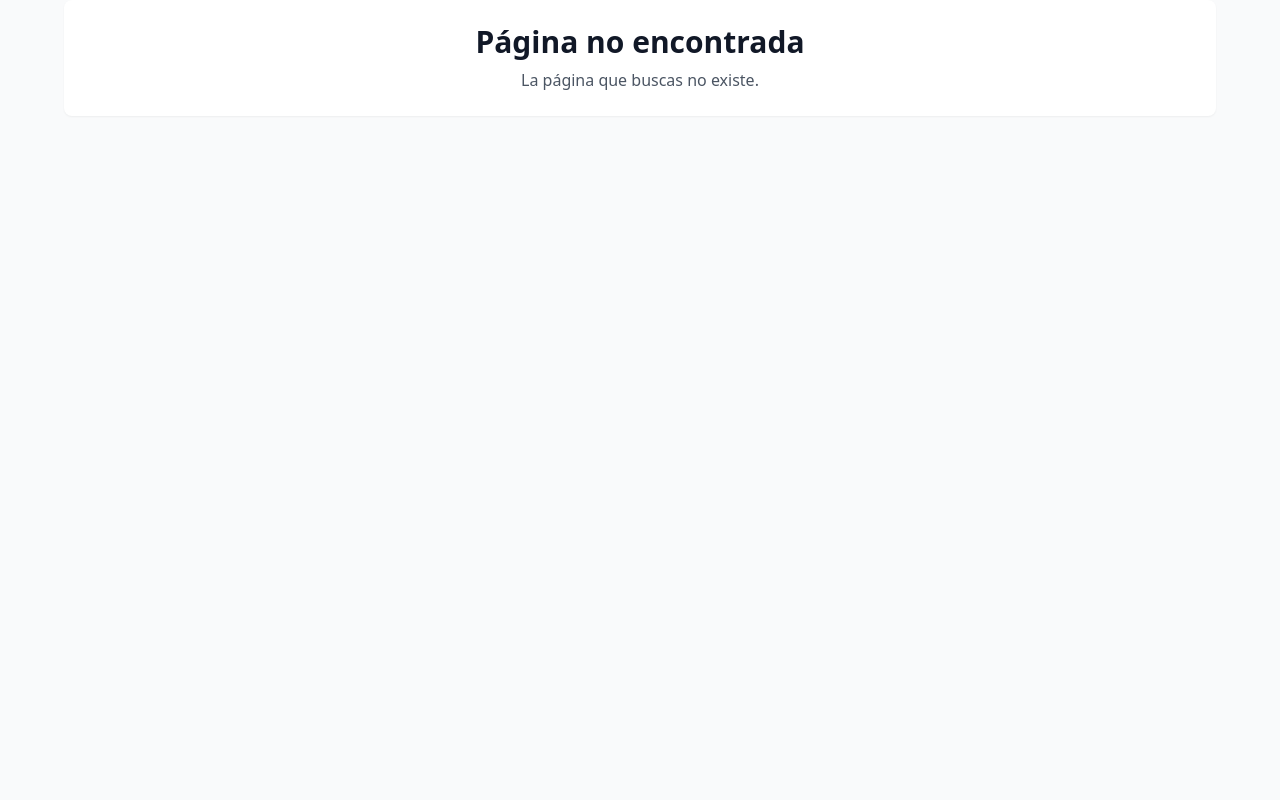
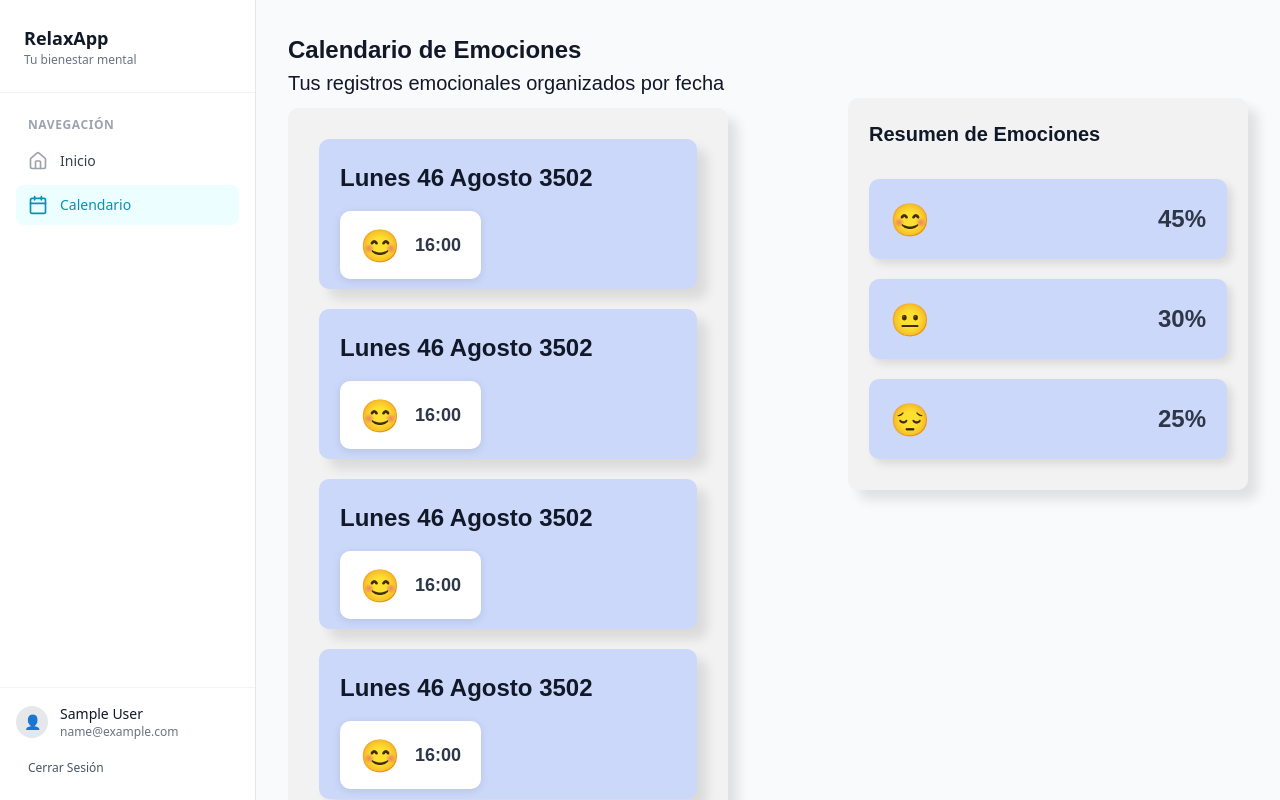
Before and after one commit to DarielMorua/Relax-Web, a React (Vite) app: page /calendario in a window 1280 px wide. Built offline with nearby package versions, Linux system fonts and the light colour scheme; sample sign-in values are in the browser's storage.

Commit message:
Se hace pantalla Calendario

```diff
--- a/src/App.jsx
+++ b/src/App.jsx
@@ -4,6 +4,7 @@ import Layout from "./components/Layout.jsx";
 import ProtectedRoute from "./Auth/ProtectedRoute";
 import Home from "./pages/Home.jsx";
 import Login from "./pages/Login.jsx";
+import Calendario from "./pages/Calendario.jsx";
 function App() {
   return (
     <AuthProvider>
@@ -24,7 +25,7 @@ function App() {
         />
 
         {/* Más rutas protegidas */}
-        {/* <Route
+          <Route
           path="/calendario"
           element={
             <ProtectedRoute>
@@ -35,7 +36,7 @@ function App() {
           }
         />
 
-        <Route
+        {/* <Route
           path="/ejercicios"
           element={
             <ProtectedRoute>
--- /dev/null
+++ b/src/components/CardCalendario.jsx
@@ -0,0 +1,14 @@
+import CardEmocionDia from "./CardEmocionDia.jsx";
+
+function CardCalendario() {
+    return (
+        <div className="card-calendario">
+            <CardEmocionDia />
+            <CardEmocionDia />
+            <CardEmocionDia />
+            <CardEmocionDia />
+        </div>
+    );
+}
+
+export default CardCalendario;
--- /dev/null
+++ b/src/components/CardEmocionDia.jsx
@@ -0,0 +1,12 @@
+import CardEmojiHora from './CardEmojiHora';
+
+function CardEmocionDia() {
+    return (
+        <div className="card-calendario-emoji">
+            <h1 className="titulo-calendario-emocion">Lunes 46 Agosto 3502</h1>
+            <CardEmojiHora emoji="😊" hora="16:00" />
+        </div>
+    );
+}
+
+export default CardEmocionDia;
--- /dev/null
+++ b/src/components/CardEmojiHora.jsx
@@ -0,0 +1,10 @@
+function CardEmojiHora({ emoji = '😊', hora = '16:00' }) {
+    return (
+        <div className="card-emoji-hora">
+            <span className="emoji-hora">{emoji}</span>
+            <span className="hora-texto">{hora}</span>
+        </div>
+    );
+}
+
+export default CardEmojiHora;
--- /dev/null
+++ b/src/components/CardResumen.jsx
@@ -0,0 +1,24 @@
+function CardResumen() {
+    return(
+        <div className="card-resumen">
+            <h2 className="titulo-resumen">Resumen de Emociones</h2>
+
+            <div className="card-resumen-emocion">
+                <span className="emoji-resumen">😊</span>
+                <span className="porcentaje-resumen">45%</span>
+            </div>
+
+            <div className="card-resumen-emocion">
+                <span className="emoji-resumen">😐</span>
+                <span className="porcentaje-resumen">30%</span>
+            </div>
+
+            <div className="card-resumen-emocion">
+                <span className="emoji-resumen">😔</span>
+                <span className="porcentaje-resumen">25%</span>
+            </div>
+        </div>
+    );
+}
+
+export default CardResumen;
--- a/src/components/Layout.jsx
+++ b/src/components/Layout.jsx
@@ -5,7 +5,7 @@ import { useAuth } from "./AuthContext";
 const Layout = ({ children }) => {
   const navigation = [
     { name: "Inicio", path: "/", icon: Home },
-    // { name: "Calendario", path: "/calendario", icon: Calendar },
+    { name: "Calendario", path: "/calendario", icon: Calendar },
     // { name: "Ejercicios", path: "/ejercicios", icon: Activity },
     // { name: "Chat con Doctores", path: "/chat", icon: MessageCircle },
     // { name: "Notificaciones", path: "/notificaciones", icon: Bell },
--- a/src/index.css
+++ b/src/index.css
@@ -45,6 +45,143 @@
   flex-direction: column;
   align-items: center;
   background-color: #C3DAEA;
+}
+
+.card-calendario {
+  border: 1px solid transparent;
+  border-radius: 10px;
+  box-shadow: 10px 10px 12px rgba(0, 0, 0, 0.1);
+  padding: 30px;
+  margin: 10px 100px 100px 0;
+  max-width: 1000px;
+  min-height: 600px;
+  height: auto;
+  width: 100%;
+  display: flex;
+  flex-direction: column;
+  align-items: center;
+  justify-content: center;
+  gap: 20px;
+  background-color: #F2F2F2;
+}
+
+.card-calendario-emoji {
+  border: 1px solid transparent;
+  border-radius: 10px;
+  box-shadow: 10px 10px 12px rgba(0, 0, 0, 0.1);
+  padding: 20px;
+  margin: 0;
+  max-width: 900px;
+  height: 150px;
+  width: 100%;
+  display: flex;
+  flex-direction: column;
+  align-items: flex-start;
+  background-color: #CBD8FA;
+}
+
+.card-resumen {
+  border: 1px solid transparent;
+  border-radius: 10px;
+  box-shadow: 10px 10px 12px rgba(0, 0, 0, 0.1);
+  padding: 20px;
+  margin: 0;
+  max-width: 400px;
+  height: auto;
+  width: 100%;
+  display: flex;
+  flex-direction: column;
+  align-items: flex-start;
+  background-color: #F2F2F2;
+}
+
+.card-resumen-emocion {
+  border: 1px solid transparent;
+  border-radius: 10px;
+  box-shadow: 5px 5px 8px rgba(0, 0, 0, 0.1);
+  padding: 15px 20px;
+  margin: 10px 0;
+  width: 100%;
+  display: flex;
+  flex-direction: row;
+  align-items: center;
+  justify-content: space-between;
+  background-color: #CBD8FA;
+}
+
+.titulo-resumen {
+  font-family: Arial, sans-serif;
+  font-size: 20px;
+  font-weight: bold;
+  margin: 0 0 20px 0;
+  text-align: left;
+}
+
+.emoji-resumen {
+  font-size: 2rem;
+}
+
+.porcentaje-resumen {
+  font-family: Arial, sans-serif;
+  font-size: 1.5rem;
+  font-weight: bold;
+  color: #2d3748;
+}
+
+.titulo-calendario-emocion {
+  font-family: Arial, sans-serif;
+  font-size: 24px;
+  font-weight: bold;
+  text-align: left;
+  margin: 0;
+}
+
+.card-emoji-hora {
+  display: flex;
+  align-items: center;
+  gap: 15px;
+  background-color: white;
+  border-radius: 10px;
+  padding: 10px 20px;
+  margin-top: 15px;
+  box-shadow: 0 2px 8px rgba(0, 0, 0, 0.1);
+}
+
+.emoji-hora {
+  font-size: 2rem;
+}
+
+.hora-texto {
+  font-family: Arial, sans-serif;
+  font-size: 18px;
+  font-weight: 600;
+  color: #2d3748;
+}
+
+.titulo-calendario h1 {
+  font-family: Arial, sans-serif;
+  font-size: 24px;
+  font-weight: bold;
+  text-align: left;
+}
+
+.titulo-calendario h2 {
+  font-family: Arial, sans-serif;
+  font-size: 20px;
+  text-align: left;
+}
+
+.calendario-container {
+  display: flex;
+  gap: 20px;
+  align-items: flex-start;
+  width: 100%;
+}
+
+.titulo-calendario-card h1 {
+  font-family: Arial, sans-serif;
+  font-size: 24px;
+  text-align: left;
 }
 
 .card-recomendados {
--- /dev/null
+++ b/src/pages/Calendario.jsx
@@ -0,0 +1,20 @@
+import CardCalendario from "../components/CardCalendario";
+import CardResumen from "../components/CardResumen";
+
+function Calendario() {
+    return (
+    <>
+        <div className="titulo-calendario">
+            <h1>Calendario de Emociones</h1>
+            <h2>Tus registros emocionales organizados por fecha</h2>
+        </div>
+
+        <div className="calendario-container">
+            <CardCalendario />
+            <CardResumen />
+        </div>
+    </>
+    );
+}
+
+export default Calendario;
```
Also changed, not shown: src/components/CardResumenEmocion.jsx (added).
